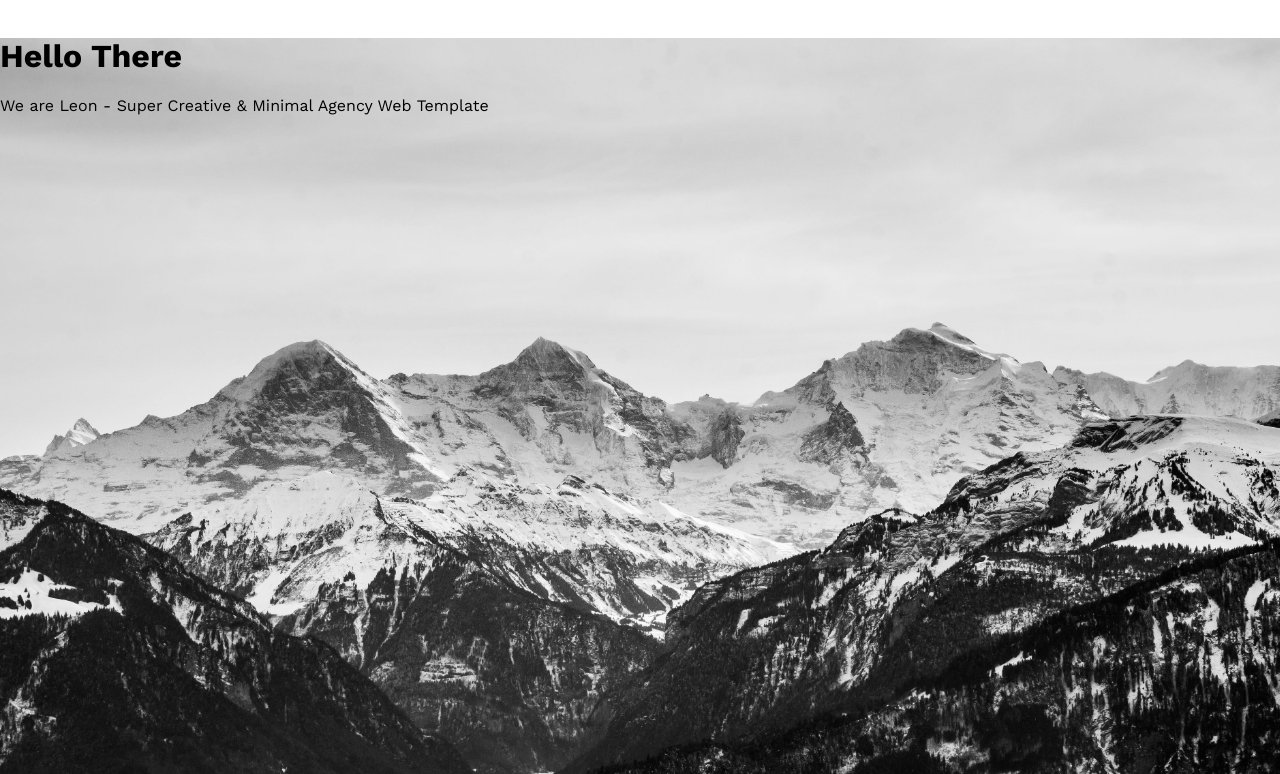
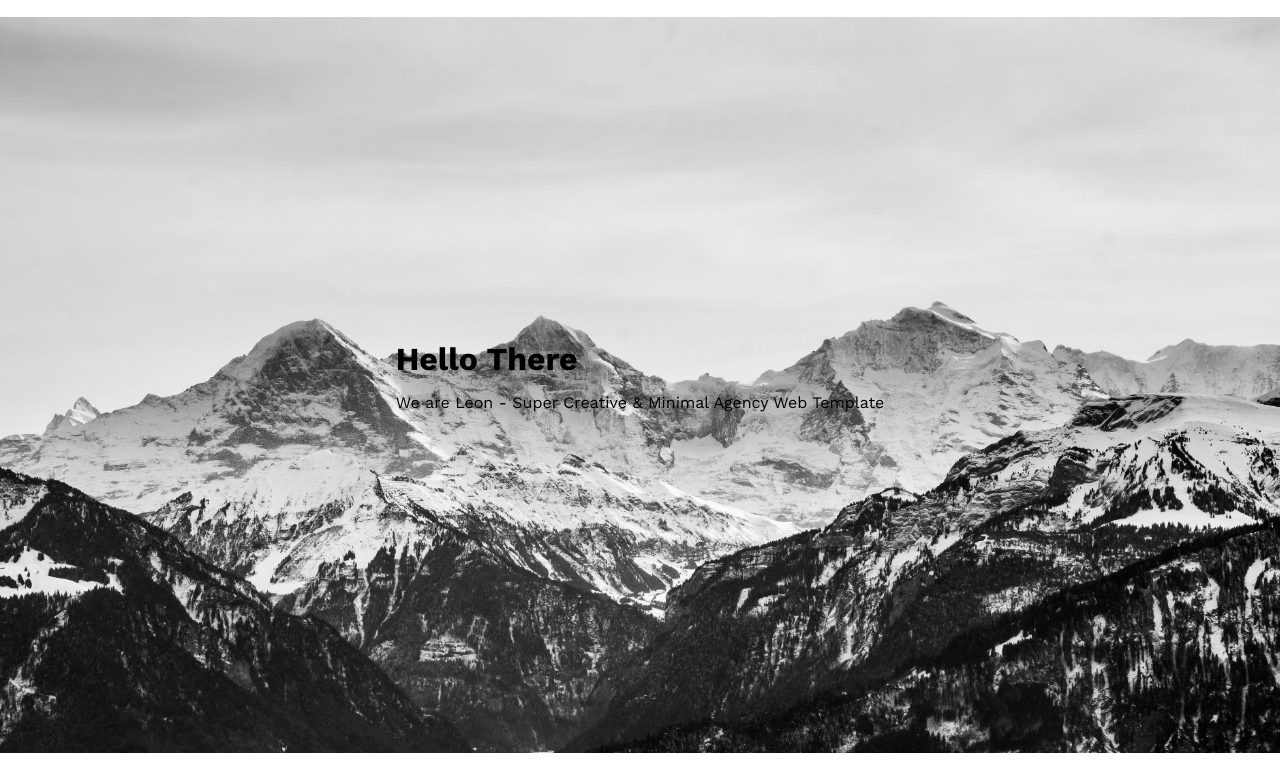
Before and after one commit to mahmoudhussein37/Project2, a plain HTML site: page index.html in a window 1280 px wide. Shown: the part 55-829 px from the top of the page. After the commit the page ends 808 px from the top, so only its background shows below. Drawn offline with nearby package versions, Linux system fonts and the light colour scheme.

Commit message:
Now i edited the position of <div> element named "intro-text" and put it in center and also removed the margin from the heading.

```diff
--- a/CSS/leon.css
+++ b/CSS/leon.css
@@ -118,5 +118,15 @@ body {
   background-image: url(../images/mountain.jpg);
   background-size: cover;
   height: calc(100vh - 64px);
+  position: relative;
+}
+.landing .intro-text {
+  position: absolute;
+  left: 50%;
+  top: 50%;
+  transform:translate(-50%, -50%) ;
+}
+.landing .intro-text h1 {
+  margin: 0;
 }
   /* End landing section */
```
